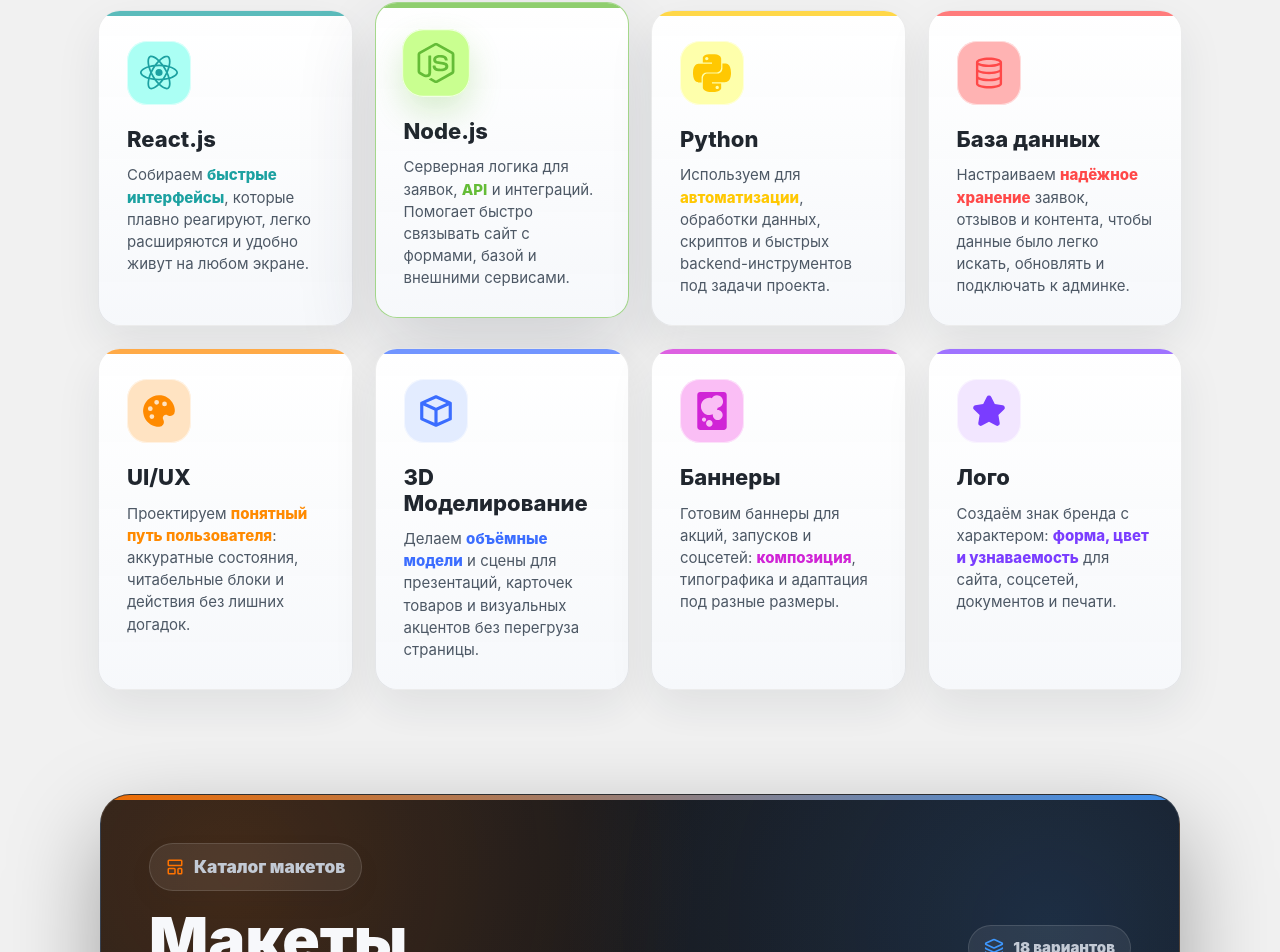
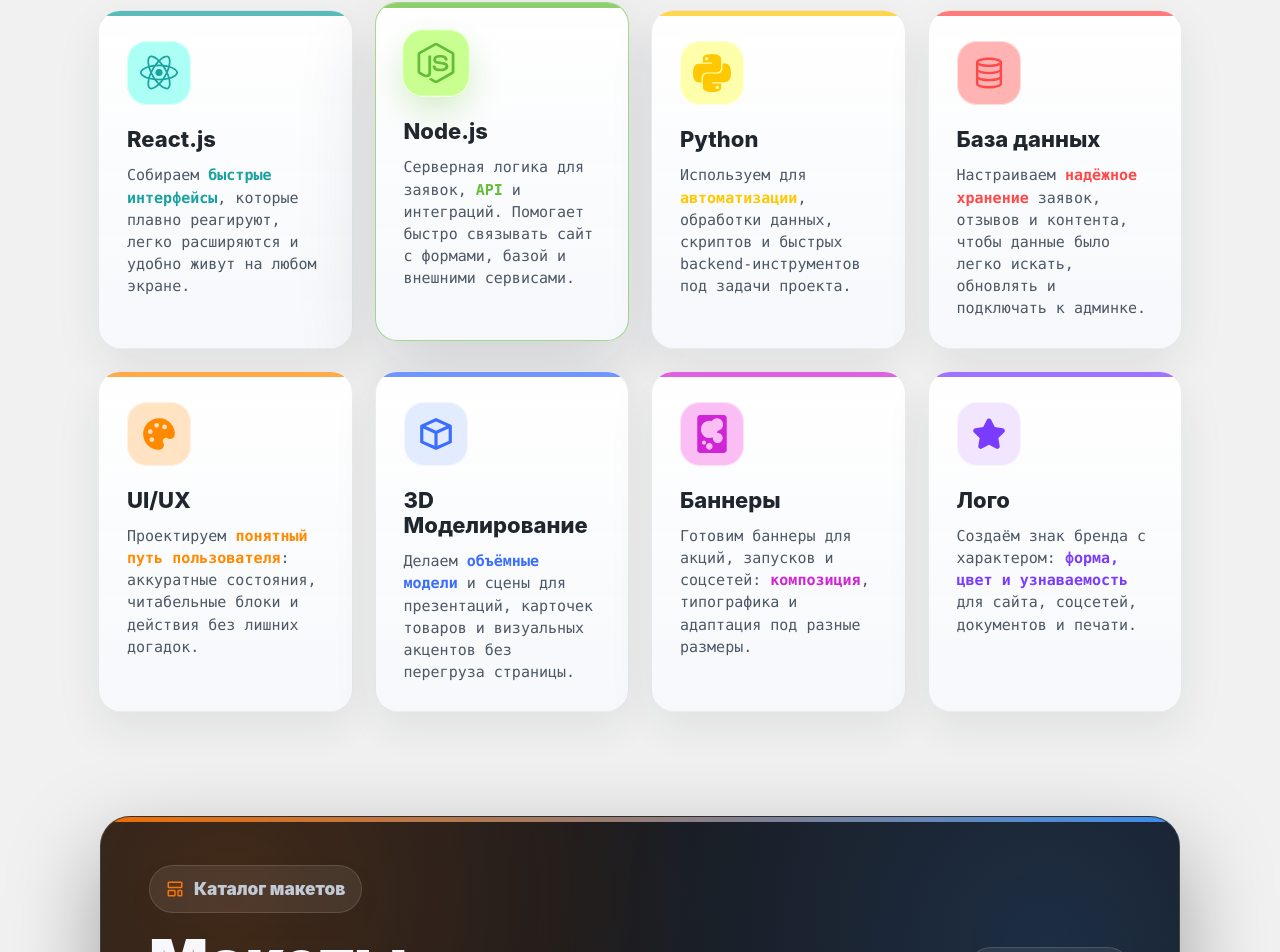
Before and after one commit to esforgary/gear-labs-landing-market, a React (Vite) app in the folder client/: page / in a window 1280 px wide. Shown: the part 1196-2148 px from the top of the page. Built offline with nearby package versions, Linux system fonts and the light colour scheme; no server answers.

Commit message:
Use console font for tech descriptions

```diff
--- a/client/src/components/technologys/technologys.scss
+++ b/client/src/components/technologys/technologys.scss
@@ -64,6 +64,7 @@
 
   &__description {
     color: var(--text-secondary);
+    font-family: Consolas, "SFMono-Regular", "Liberation Mono", "Courier New", monospace;
     font-size: 15px;
     line-height: 1.48;
     margin: 0;
```
